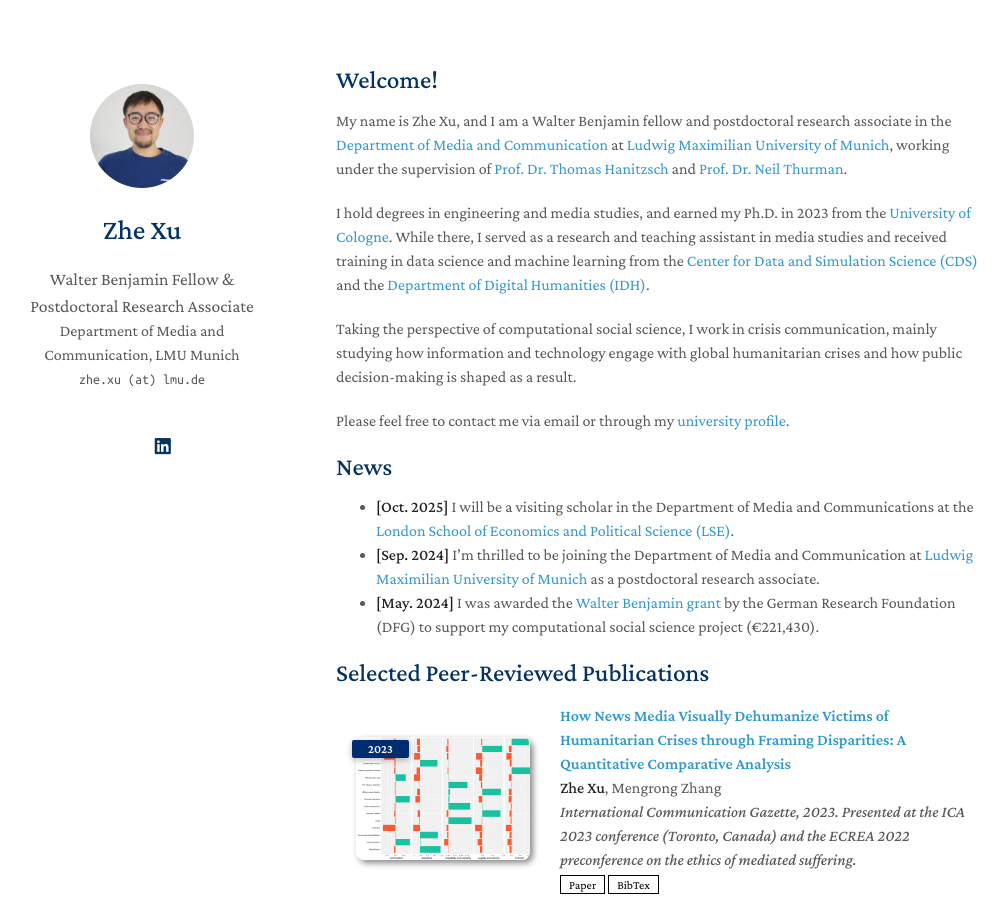
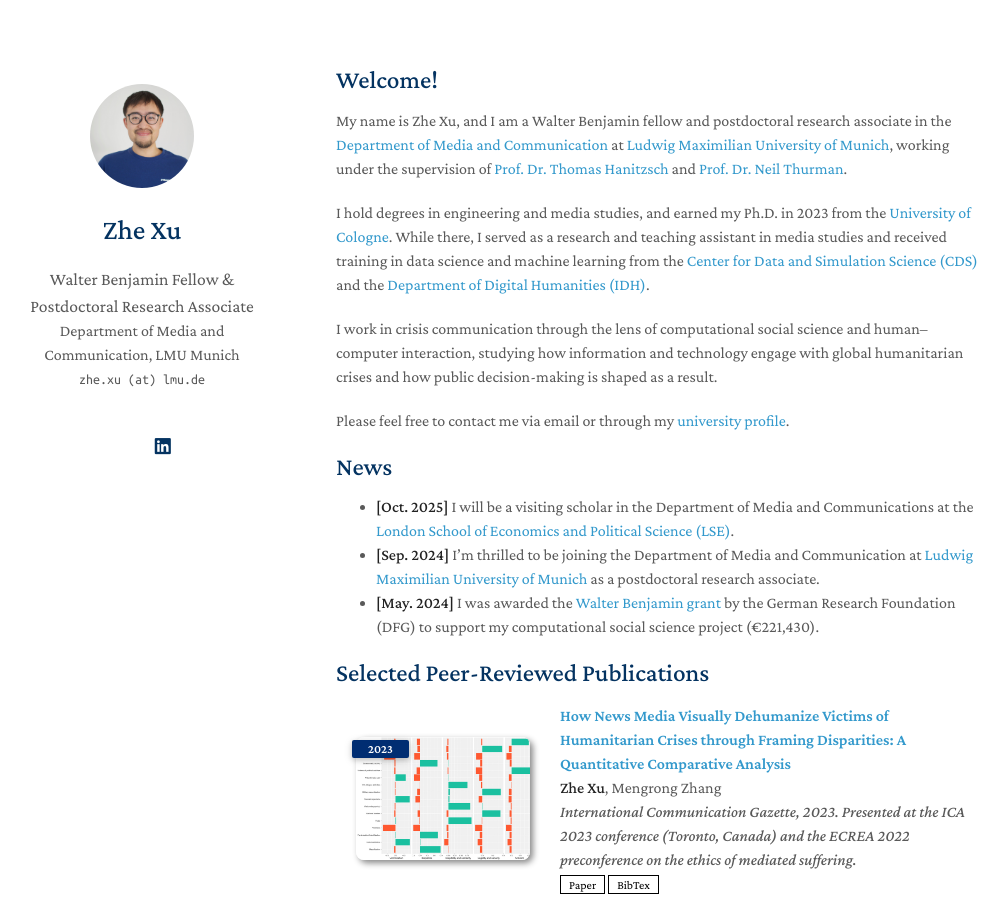
Before and after one commit to zhexuphd/home, a Jekyll site: the page built from index.md, in a window 1280 px wide and 900 px high. Shown: the whole window, without its empty margins (134-1142 px from the left). Built offline with Jekyll 4.4.1, drawn with Linux system fonts in a browser that asks for light colours; a style sheet for code colours, icons or effects is not loaded; our own code applies the rules of GitHub Pages for plain Markdown files.

Commit message:
Update index.md

```diff
--- a/index.md
+++ b/index.md
@@ -7,7 +7,7 @@
 
 I hold degrees in engineering and media studies, and earned my Ph.D. in 2023 from the [University of Cologne](https://www.uni-koeln.de/en/). While there, I served as a research and teaching assistant in media studies and received training in data science and machine learning from the [Center for Data and Simulation Science (CDS)](https://cds.uni-koeln.de/en/) and the [Department of Digital Humanities (IDH)](https://dh.phil-fak.uni-koeln.de/).
 
-Taking the perspective of computational social science, I work in crisis communication, mainly studying how information and technology engage with global humanitarian crises and how public decision-making is shaped as a result.
+I work in crisis communication through the lens of computational social science and human–computer interaction, studying how information and technology engage with global humanitarian crises and how public decision-making is shaped as a result.
 
 Please feel free to contact me via email or through my [university profile](https://www.ifkw.uni-muenchen.de/organisation/personen/mitarbeiter/xu_zhe/index.html).
 
```
